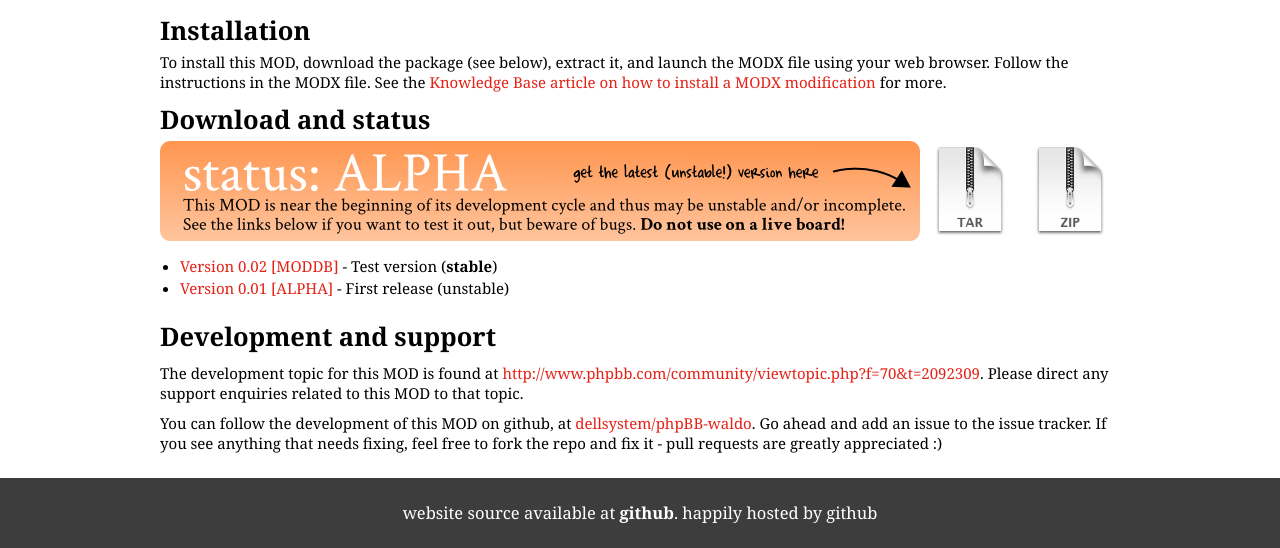
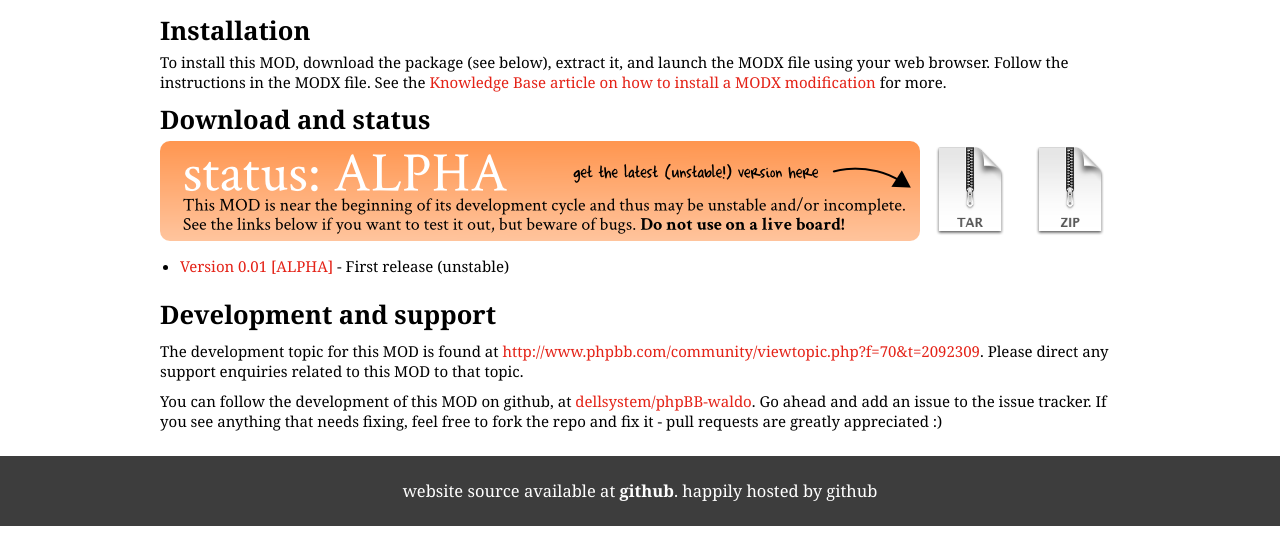
Before and after one commit to dellsystem/dellsystem.github.io, a Jekyll site: the page built from phpbb-waldo.md, in a window 1280 px wide. Shown: the part 611-1159 px from the top of the page. Built offline with Jekyll 4.4.1, drawn with Linux system fonts in a browser that asks for light colours; after the commit the page ends 1137 px from its top, so only the background shows below that.

Commit message:
get rid of testing version for phpBB-waldo

```diff
--- a/phpbb-waldo.md
+++ b/phpbb-waldo.md
@@ -7,7 +7,6 @@ demo-url: http://phpbb.dellsystem.me/waldo/
 status: ALPHA
 versions:
 - {number: 0.01, url: http://www.google.com, status: ALPHA, notes: First release}
-- {number: 0.02, status: MODDB, notes: Test version}
 screenshots:
 - http://www.phpbb.com/community/download/file.php?id=133624
 - http://www.phpbb.com/community/download/file.php?id=133622
```
